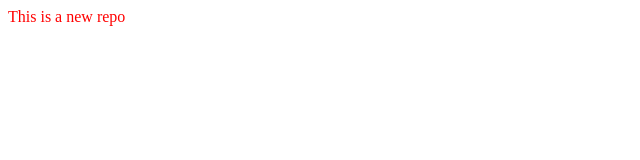
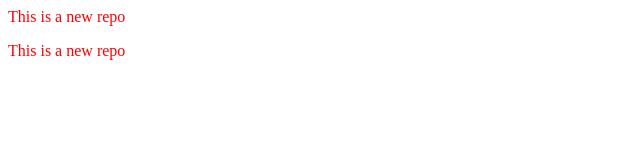
Before and after one commit to SouravK7/localrepo, a plain HTML site: page index.html in a window 1280 px wide. Shown: the whole page, without its empty margins (0-640 px from the left). Drawn offline with Linux system fonts and the light colour scheme.

Commit message:
Add new feature

```diff
--- a/index.html
+++ b/index.html
@@ -1,4 +1,3 @@
-<p>This is a new repo
-
-</p>
+<p>This is a new repo</p>
 <link rel="stylesheet" href="style.css">
+<p>This is a new repo</p>
```
